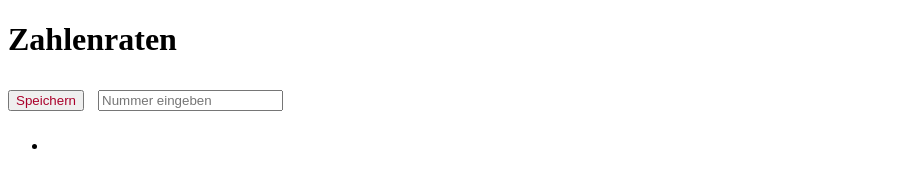
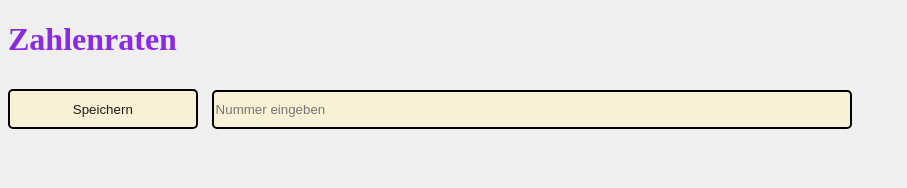
Before and after one commit to lazerfazer99/Zahlen-raten-game, a plain HTML site: page index.html in a window 1280 px wide. Shown: the whole page, without its empty margins (0-907 px from the left). Drawn offline with Linux system fonts and the light colour scheme.

```diff
--- a/index.html
+++ b/index.html
@@ -11,7 +11,7 @@
     <h2 style="display: none;" id="random"></h2>
     <button onclick="Speichern()" class="button">Speichern</button> <input id="numberfield" class="input" placeholder="Nummer eingeben" type="number"> </li>
     <ul id="zeilen">
-        <li id="random"></li>
+
     </ul>
 
     <script src="script.js"></script>
--- a/style.css
+++ b/style.css
@@ -1,7 +1,31 @@
+body {
+    background-color: rgb(239, 239, 239);
+    height: 50px;
+}
+
+h1 {
+    color: blueviolet;
+}
+
 .input {
+    height: 33px;
+    width: 50%;
     margin: 10px;
+    background-color: rgb(249, 241, 214);
+    border-radius: 5px;
+    border: 2px solid black;
 }
 
 .button {
-    color: rgb(170, 0, 43);
+    height: 40px;
+    width: 15%;
+    background-color: rgb(249, 241, 214);
+    color: rgb(27, 25, 25);
+    border: 2px solid black;
+    border-radius: 5px;
 }
+
+button:hover {
+    background-color: rgb(250, 250, 200);
+    box-shadow: 5px 5px 15px 5px rgba(0,0,0,0.60);
+}
```
